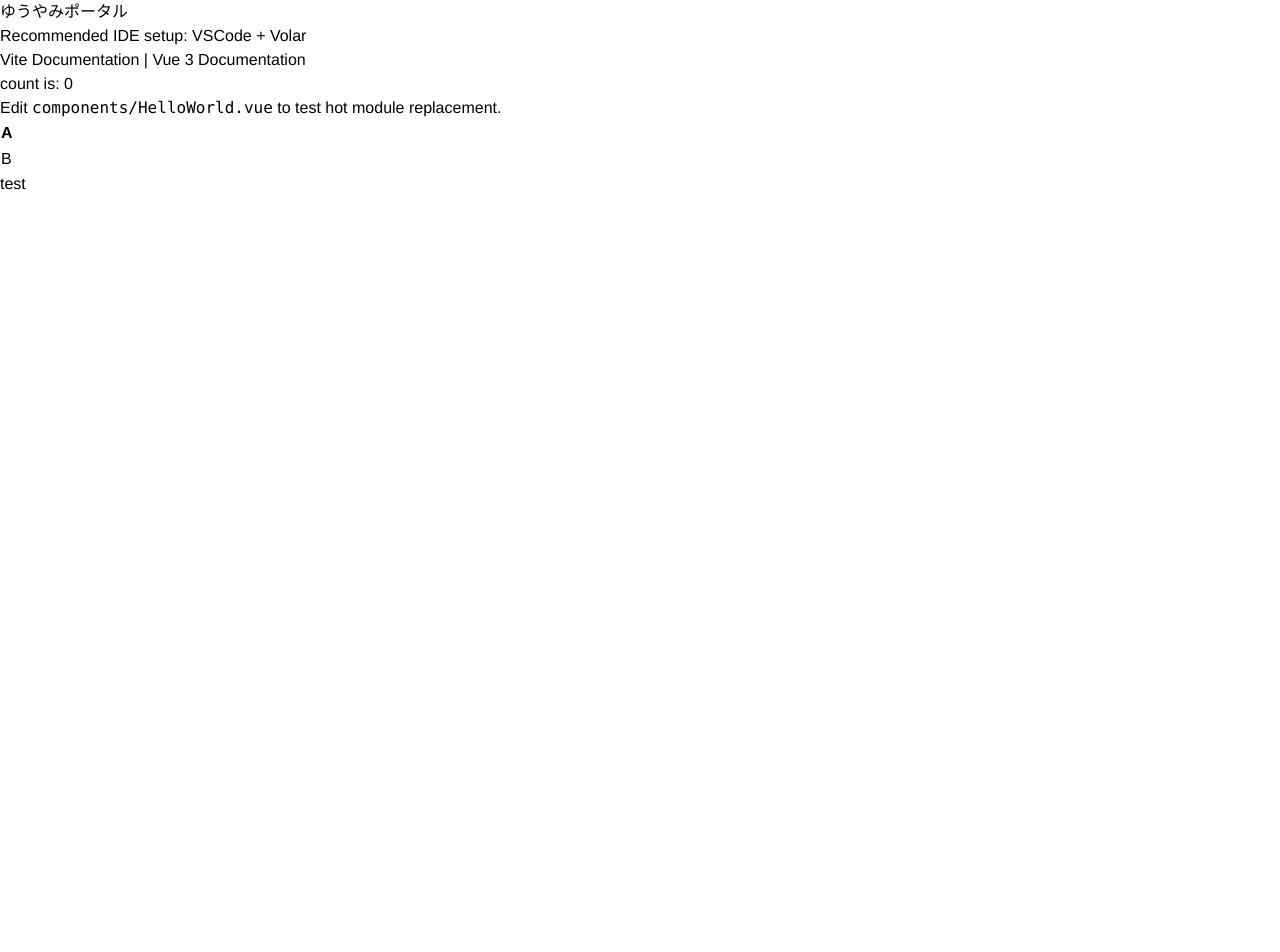
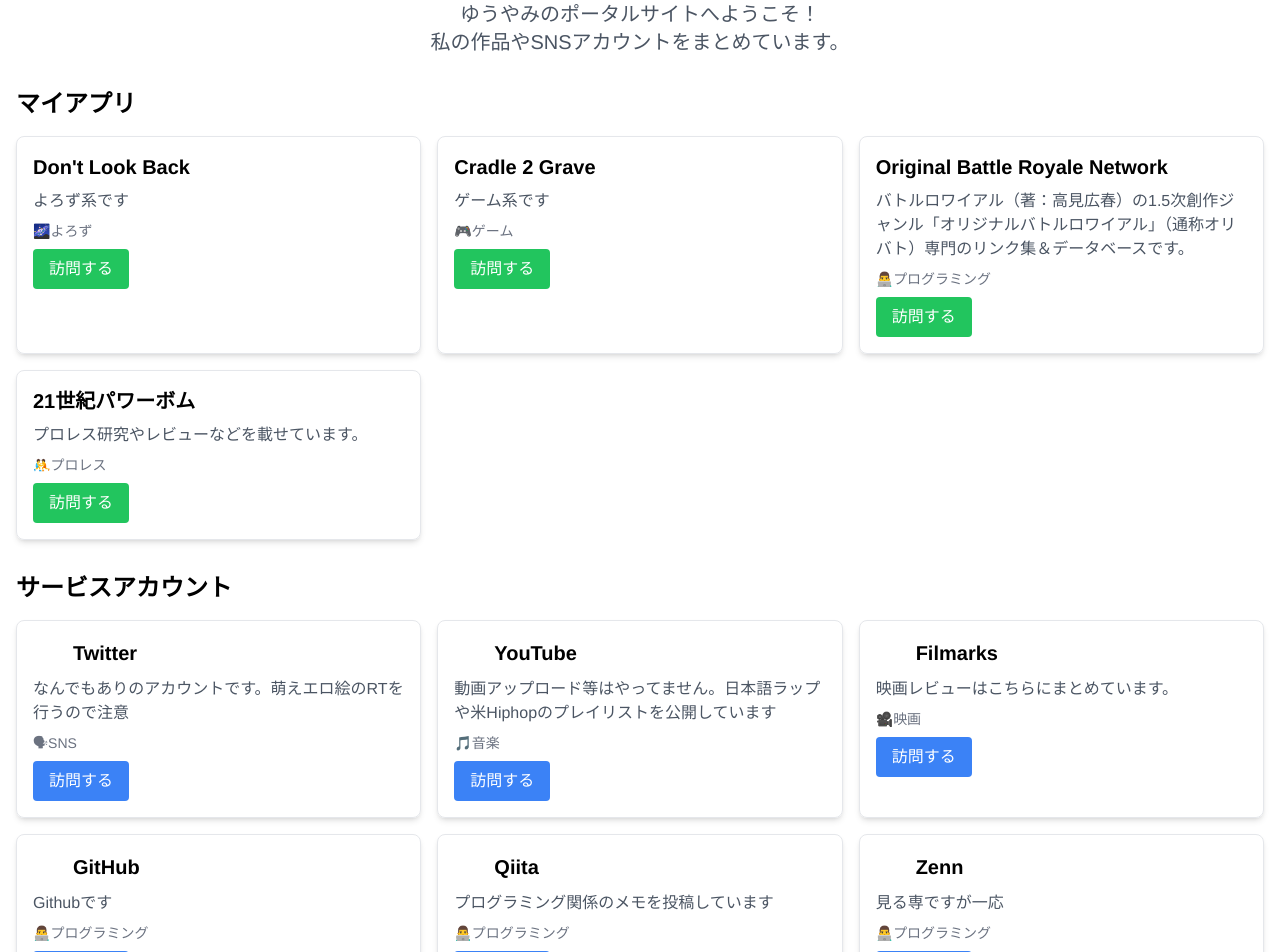
Before and after one commit to u83ism/Portal, a Vue app: page / in a window 1280 px wide. Shown: the part 200-1152 px from the top of the page. Before the commit the page ends 800 px from the top, so only its background shows below. Built offline with nearby package versions, Linux system fonts and the light colour scheme.

Commit message:
✨ CLINEがプロトタイプを作ってくれました

```diff
--- a/index.html
+++ b/index.html
@@ -10,7 +10,7 @@
 
 <body>
   <div id="app"></div>
-  <script type="module" src="/src/main.js"></script>
+  <script type="module" src="/src/main.ts"></script>
 </body>
 
 </html>
--- a/src/App.vue
+++ b/src/App.vue
@@ -1,16 +1,24 @@
-<script setup>
-import { categories, myApps, otherServiceAccounts } from "./data";
+<script setup lang="ts">
+import { categories, myApps, serviceAccounts } from "./data";
 
 import HelloWorld from './components/HelloWorld.vue'
 import AppTable from './components/AppTable.vue'
+import AppList from './components/AppList.vue'
 </script>
 
 <template>
-  <section class="container mx-auto">
-    <img alt="Vue logo" src="./assets/logo.png" />
-    <HelloWorld msg="ゆうやみポータル" />
-    <AppTable />
-    <div>test</div>
+  <section class="container mx-auto px-4 py-8">
+    <div class="text-center mb-8">
+      <img alt="ゆうやみロゴ" src="./assets/logo.png" class="mx-auto h-24 mb-4" />
+      <HelloWorld msg="ゆうやみポータル" />
+    </div>
+
+    <AppList :apps="myApps" />
+    <AppTable :accounts="serviceAccounts" />
+
+    <footer class="mt-12 pt-8 border-t text-center text-gray-500">
+      <p>© 2025 ゆうやみ. All rights reserved.</p>
+    </footer>
   </section>
 </template>
 
--- /dev/null
+++ b/src/components/AppList.vue
@@ -0,0 +1,28 @@
+<script setup lang="ts">
+import { MyApp } from '../types';
+
+defineProps<{
+  apps?: MyApp[]
+}>()
+</script>
+
+<template>
+  <div class="my-8">
+    <h2 class="text-2xl font-bold mb-4">マイアプリ</h2>
+    <div class="grid grid-cols-1 md:grid-cols-2 lg:grid-cols-3 gap-4">
+      <div v-for="app in apps" :key="app.id"
+        class="p-4 border rounded-lg shadow-md hover:shadow-lg transition-shadow duration-300">
+        <h3 class="text-xl font-semibold mb-2">{{ app.name }}</h3>
+        <p class="text-gray-600 mb-2">{{ app.explanation }}</p>
+        <p class="text-sm text-gray-500 mb-2">{{ app.category }}</p>
+        <a :href="app.url" target="_blank" rel="noopener noreferrer"
+          class="inline-block bg-green-500 hover:bg-green-600 text-white px-4 py-2 rounded transition-colors duration-300">
+          訪問する
+        </a>
+      </div>
+    </div>
+  </div>
+</template>
+
+<style scoped>
+</style>
--- a/src/components/AppTable.vue
+++ b/src/components/AppTable.vue
@@ -1,26 +1,30 @@
-<script setup>
-// import { ref } from 'vue'
+<script setup lang="ts">
+import { ServiceAccount } from '../types';
 
-defineProps({
-	apps: Array
-})
-
-// const count = ref(0)
+defineProps<{
+	accounts?: ServiceAccount[]
+}>()
 </script>
 
 <template>
-	<table>
-		<thead>
-			<tr>
-				<th>A</th>
-			</tr>
-		</thead>
-		<tbody>
-			<tr>
-				<td>B</td>
-			</tr>
-		</tbody>
-	</table>
+	<div class="my-8">
+		<h2 class="text-2xl font-bold mb-4">サービスアカウント</h2>
+		<div class="grid grid-cols-1 md:grid-cols-2 lg:grid-cols-3 gap-4">
+			<div v-for="account in accounts" :key="account.url"
+				class="p-4 border rounded-lg shadow-md hover:shadow-lg transition-shadow duration-300">
+				<div class="flex items-center mb-2">
+					<div class="w-8 h-8 mr-2" v-html="account.icon"></div>
+					<h3 class="text-xl font-semibold">{{ account.serviceName }}</h3>
+				</div>
+				<p class="text-gray-600 mb-2">{{ account.explanation }}</p>
+				<p class="text-sm text-gray-500 mb-2">{{ account.category }}</p>
+				<a :href="account.url" target="_blank" rel="noopener noreferrer"
+					class="inline-block bg-blue-500 hover:bg-blue-600 text-white px-4 py-2 rounded transition-colors duration-300">
+					訪問する
+				</a>
+			</div>
+		</div>
+	</div>
 </template>
 
 <style scoped>
--- a/src/components/HelloWorld.vue
+++ b/src/components/HelloWorld.vue
@@ -1,33 +1,17 @@
-<script setup>
-import { ref } from 'vue'
-
-defineProps({
-  msg: String
-})
-
-const count = ref(0)
+<script setup lang="ts">
+defineProps<{
+  msg: string
+}>()
 </script>
 
 <template>
-  <h1>{{ msg }}</h1>
-  <p>
-    Recommended IDE setup:
-    <a href="https://code.visualstudio.com/" target="_blank">VSCode</a>
-    +
-    <a href="https://github.com/johnsoncodehk/volar" target="_blank">Volar</a>
-  </p>
-
-  <p>
-    <a href="https://vitejs.dev/guide/features.html" target="_blank">Vite Documentation</a>
-    |
-    <a href="https://v3.vuejs.org/" target="_blank">Vue 3 Documentation</a>
-  </p>
-
-  <button type="button" @click="count++">count is: {{ count }}</button>
-  <p>
-    Edit
-    <code>components/HelloWorld.vue</code> to test hot module replacement.
-  </p>
+  <div class="text-center">
+    <h1 class="text-4xl font-bold mb-4">{{ msg }}</h1>
+    <p class="text-xl text-gray-600 mb-6">
+      ゆうやみのポータルサイトへようこそ！<br>
+      私の作品やSNSアカウントをまとめています。
+    </p>
+  </div>
 </template>
 
 <style scoped>
--- /dev/null
+++ b/src/data.ts
@@ -0,0 +1,89 @@
+import { Category, MyApp, ServiceAccount } from './types';
+import { icons } from './icons';
+
+export const categories: Category = {
+	various: "🌌よろず",
+	game: "🎮ゲーム",
+	proWrestling: "🤼プロレス",
+	battleRoyale: "🔪バトルロワイアル",
+	sns: "🗣SNS",
+	music: "🎵音楽",
+	movie: "🎥映画",
+	programming: "👨‍💻プログラミング"
+};
+
+export const myApps: MyApp[] = [
+	{
+		id: 1,
+		category: categories.various,
+		name: "Don't Look Back",
+		url: "https://u83ism.github.io/DLB/",
+		explanation: "よろず系です",
+	},
+	{
+		id: 2,
+		category: categories.game,
+		name: "Cradle 2 Grave",
+		url: "https://cradle2grave.netlify.app/",
+		explanation: "ゲーム系です"
+	},
+	{
+		id: 3,
+		category: categories.programming,
+		name: "Original Battle Royale Network",
+		url: "https://obrn-d99b4.firebaseapp.com/",
+		explanation: "バトルロワイアル（著：高見広春）の1.5次創作ジャンル「オリジナルバトルロワイアル」（通称オリバト）専門のリンク集＆データベースです。"
+	},
+	{
+		id: 4,
+		category: categories.proWrestling,
+		name: "21世紀パワーボム",
+		url: "https://21st-century-power-bomb.netlify.app/",
+		explanation: "プロレス研究やレビューなどを載せています。"
+	},
+];
+
+export const serviceAccounts: ServiceAccount[] = [
+	{
+		category: categories.sns,
+		serviceName: "Twitter",
+		url: "https://twitter.com/u83unlimited",
+		explanation: "なんでもありのアカウントです。萌えエロ絵のRTを行うので注意",
+		icon: icons.twitter
+	},
+	{
+		category: categories.music,
+		serviceName: "YouTube",
+		url: "https://www.youtube.com/channel/UCy0EH2VVTG8CNAxYMYbejOg",
+		explanation: "動画アップロード等はやってません。日本語ラップや米Hiphopのプレイリストを公開しています",
+		icon: icons.youtube
+	},
+	{
+		category: categories.movie,
+		serviceName: "Filmarks",
+		url: "https://filmarks.com/users/u83unlimited",
+		explanation: "映画レビューはこちらにまとめています。",
+		icon: icons.filmarks
+	},
+	{
+		category: categories.programming,
+		serviceName: "GitHub",
+		url: "https://github.com/u83ism",
+		explanation: "Githubです",
+		icon: icons.github
+	},
+	{
+		category: categories.programming,
+		serviceName: "Qiita",
+		url: "https://qiita.com/u83unlimited",
+		explanation: "プログラミング関係のメモを投稿しています",
+		icon: icons.qiita
+	},
+	{
+		category: categories.programming,
+		serviceName: "Zenn",
+		url: "https://zenn.dev/u83unlimited",
+		explanation: "見る専ですが一応",
+		icon: icons.zenn
+	}
+];
--- /dev/null
+++ b/src/icons.ts
@@ -0,0 +1,26 @@
+// SVG icons as strings for use in the application
+export const icons = {
+  twitter: `<svg xmlns="http://www.w3.org/2000/svg" viewBox="0 0 24 24" fill="currentColor">
+    <path d="M18.244 2.25h3.308l-7.227 8.26 8.502 11.24H16.17l-5.214-6.817L4.99 21.75H1.68l7.73-8.835L1.254 2.25H8.08l4.713 6.231zm-1.161 17.52h1.833L7.084 4.126H5.117z"/>
+  </svg>`,
+
+  youtube: `<svg xmlns="http://www.w3.org/2000/svg" viewBox="0 0 24 24" fill="currentColor">
+    <path d="M23.498 6.186a3.016 3.016 0 0 0-2.122-2.136C19.505 3.545 12 3.545 12 3.545s-7.505 0-9.377.505A3.017 3.017 0 0 0 .502 6.186C0 8.07 0 12 0 12s0 3.93.502 5.814a3.016 3.016 0 0 0 2.122 2.136c1.871.505 9.376.505 9.376.505s7.505 0 9.377-.505a3.015 3.015 0 0 0 2.122-2.136C24 15.93 24 12 24 12s0-3.93-.502-5.814zM9.545 15.568V8.432L15.818 12l-6.273 3.568z"/>
+  </svg>`,
+
+  github: `<svg xmlns="http://www.w3.org/2000/svg" viewBox="0 0 24 24" fill="currentColor">
+    <path d="M12 .297c-6.63 0-12 5.373-12 12 0 5.303 3.438 9.8 8.205 11.385.6.113.82-.258.82-.577 0-.285-.01-1.04-.015-2.04-3.338.724-4.042-1.61-4.042-1.61C4.422 18.07 3.633 17.7 3.633 17.7c-1.087-.744.084-.729.084-.729 1.205.084 1.838 1.236 1.838 1.236 1.07 1.835 2.809 1.305 3.495.998.108-.776.417-1.305.76-1.605-2.665-.3-5.466-1.332-5.466-5.93 0-1.31.465-2.38 1.235-3.22-.135-.303-.54-1.523.105-3.176 0 0 1.005-.322 3.3 1.23.96-.267 1.98-.399 3-.405 1.02.006 2.04.138 3 .405 2.28-1.552 3.285-1.23 3.285-1.23.645 1.653.24 2.873.12 3.176.765.84 1.23 1.91 1.23 3.22 0 4.61-2.805 5.625-5.475 5.92.42.36.81 1.096.81 2.22 0 1.606-.015 2.896-.015 3.286 0 .315.21.69.825.57C20.565 22.092 24 17.592 24 12.297c0-6.627-5.373-12-12-12"/>
+  </svg>`,
+
+  qiita: `<svg xmlns="http://www.w3.org/2000/svg" viewBox="0 0 24 24" fill="currentColor">
+    <path d="M7.883 12.552c-.271.27-.71.27-.981 0-.27-.271-.27-.71 0-.981.27-.27.71-.27.981 0 .27.271.27.71 0 .981zm5.602-9.158a1.99 1.99 0 0 0-1.413.586L7.585 8.467c-1.773 1.772-2.317 4.343-1.654 6.604l-2.577 2.576a.5.5 0 0 0 0 .708l1.414 1.414a.5.5 0 0 0 .708 0l2.577-2.576c2.26.663 4.832.118 6.604-1.654l4.486-4.486a1.99 1.99 0 0 0 .586-1.413V6.553a1.991 1.991 0 0 0-1.991-1.991h-4.253zm3.246 6.837l-4.486 4.485c-1.18 1.182-2.896 1.538-4.411 1.074l-.928.929-1.414-1.414.928-.929c-.464-1.515-.108-3.23 1.075-4.411l4.485-4.486c.19-.189.448-.293.708-.293h4.253c.17 0 .332.067.452.187.12.12.187.283.187.452v4.253c0 .26-.104.519-.293.708z"/>
+  </svg>`,
+
+  zenn: `<svg xmlns="http://www.w3.org/2000/svg" viewBox="0 0 24 24" fill="currentColor">
+    <path d="M.264 23.771h4.984c.264 0 .498-.147.645-.352L19.614.874c.176-.293-.029-.645-.381-.645h-4.72c-.235 0-.44.117-.557.323L.03 23.361c-.088.176.029.41.234.41zM17.445 23.419l6.479-10.408c.205-.323-.029-.733-.41-.733h-4.691c-.176 0-.352.088-.44.235l-6.655 10.643c-.176.264.029.616.352.616h4.779c.234-.001.468-.118.586-.353z"/>
+  </svg>`,
+
+  filmarks: `<svg xmlns="http://www.w3.org/2000/svg" viewBox="0 0 24 24" fill="currentColor">
+    <path d="M12 2l2.4 7.4h7.6l-6.2 4.5 2.4 7.4-6.2-4.5-6.2 4.5 2.4-7.4-6.2-4.5h7.6z"/>
+  </svg>`
+};
--- /dev/null
+++ b/src/main.ts
@@ -0,0 +1,5 @@
+import { createApp } from 'vue'
+import App from './App.vue'
+import './index.css'
+
+createApp(App).mount('#app')
--- /dev/null
+++ b/src/shims-vue.d.ts
@@ -0,0 +1,5 @@
+declare module '*.vue' {
+  import type { DefineComponent } from 'vue'
+  const component: DefineComponent<{}, {}, any>
+  export default component
+}
--- /dev/null
+++ b/src/types.ts
@@ -0,0 +1,20 @@
+export interface Category {
+  [key: string]: string;
+}
+
+export interface MyApp {
+  id: number;
+  category: string;
+  name: string;
+  url: string;
+  explanation: string;
+}
+
+export interface ServiceAccount {
+  category: string;
+  serviceName: string;
+  url: string;
+  explanation: string;
+  iconPath?: string; // Optional path to the icon image
+  icon?: string; // Optional SVG icon string
+}
--- a/vite.config.js
+++ b/vite.config.ts
@@ -3,5 +3,10 @@
 
 // https://vitejs.dev/config/
 export default defineConfig({
-  plugins: [vue()]
+  plugins: [vue()],
+  resolve: {
+    alias: {
+      '@': '/src'
+    }
+  }
 })
```
Also changed, not shown: tsconfig.json (added, +20 -0 lines), public/icons/twitter.svg (added).
